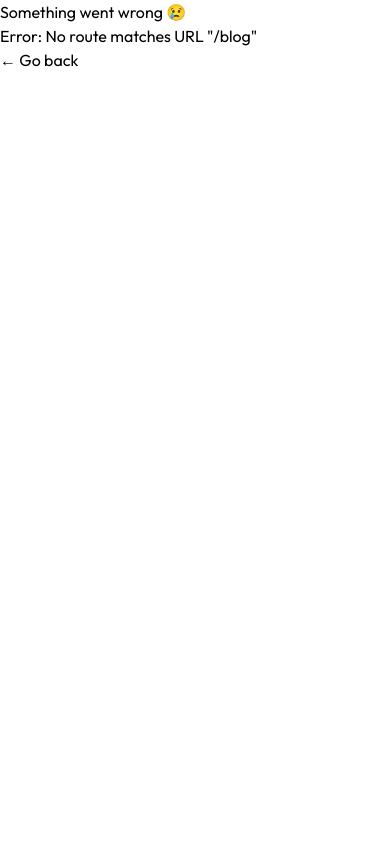
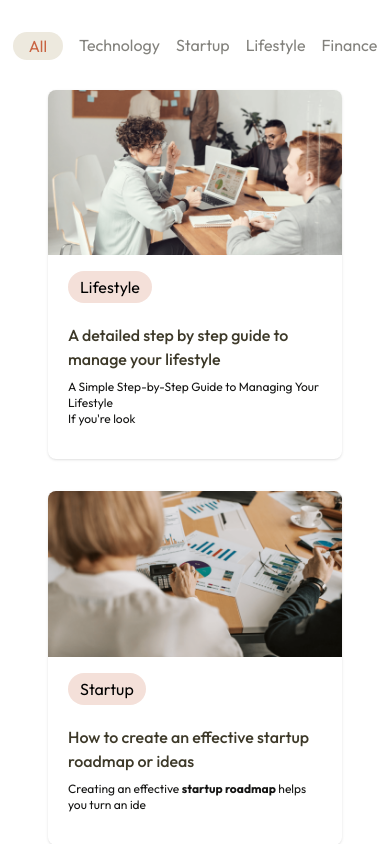
Before and after one commit to MeRitik/blog-react, a React (Vite) app: page /blog in a window 390 px wide. Shown: the top 844 px of the page. Built offline with nearby package versions, Linux system fonts and the light colour scheme.

Commit message:
Refactor routing and component structure; replace Blog component with Blogs, add Home and Newsletter components

```diff
--- a/src/assets/assets.js
+++ b/src/assets/assets.js
@@ -180,7 +180,7 @@ export const blog_data = [
         "updatedAt": "2025-04-29T10:14:58.575Z",
         "__v": 0,
         "subTitle": "Navigating the Future Responsibly"
-    }
+    },
 ]
 
 export const comments_data = [
--- a/src/components/BlogCard.jsx
+++ b/src/components/BlogCard.jsx
@@ -1,8 +1,18 @@
-import React from 'react'
+import { useNavigate } from "react-router";
 
-const BlogCard = () => {
+const BlogCard = ({ blog }) => {
+    const { title, description, category, image, _id } = blog;
+    const navigate = useNavigate();
+
     return (
-        <div>BlogCard</div>
+        <div onClick={() => navigate(`/blog/${_id}`)} className='w-full rounded-lg overflow-hidden shadow hover:scale-102 hover:shadow-primary/25 duration-300 cursor-pointer'>
+            <img src={image} className='aspect-video' />
+            <span className='ml-5 mt-4 px-3 py-1 inline-block bg-primary/20 rounded-full'>{category}</span>
+            <div className="p-5">
+                <h5 className="mb-2 font-medium text-foreground">{title}</h5>
+                <p className="mb-3 text-xs text-card-foreground" dangerouslySetInnerHTML={{ "__html": description.slice(0, 80) }}></p>
+            </div>
+        </div>
     )
 }
 
--- a/src/components/Blog.jsx
+++ b/src/components/Blogs.jsx
@@ -1,8 +1,9 @@
 import { useState } from 'react'
-import { blogCategories } from '../assets/assets'
+import { blog_data, blogCategories } from '../assets/assets'
 import { motion } from 'motion/react';
+import BlogCard from './BlogCard';
 
-const Blog = () => {
+const Blogs = () => {
     const [selectedCategory, setSelectedCategory] = useState('All');
 
     return (
@@ -22,11 +23,16 @@ const Blog = () => {
                         </button>
                     </div>
                 ))}
+            </div>
 
-                {/* Blog Cards */}
+            <div className='grid grid-cols-1 sm:grid-cols-2 md:grid-cols-3 xl:grid-cols-4 gap-8 mb-24 mx-8 sm:mx-16 xl:mx-40 px-4 sm:px-8'>
+                {blog_data.filter((blog) => selectedCategory === 'All' || blog.category === selectedCategory)
+                    .map((blog) => (
+                        <BlogCard key={blog._id} blog={blog} />
+                    ))}
             </div>
         </div>
     )
 }
 
-export default Blog
+export default Blogs
--- /dev/null
+++ b/src/components/Newsletter.jsx
@@ -0,0 +1,15 @@
+const Newsletter = () => {
+    return (
+        <div className="flex flex-col items-center justify-center text-center py-16 px-4 md:px-0 rounded-lg">
+            <h1 className="md:text-4xl text-2xl font-semibold">Never Miss a Blog!</h1>
+            <p className="md:text-lg text-secondary-foreground pb-8">Subscribe to our newsletter for the latest updates.</p>
+
+            <form className="flex items-center justify-between max-w-2xl w-full md:h-13 h-12">
+                <input className="border border-secondary rounded-md h-full border-r-0 outline-none w-full rounded-r-none px-3 text-secondary-foreground" type="email" placeholder="Enter your email" />
+                <button className="md:px-12 px-8 h-full text-primary-foreground bg-primary/80 hover:bg-primary transition-all cursor-pointer rounded-md rounded-l-none" type="submit">Subscribe</button>
+            </form>
+        </div>
+    )
+}
+
+export default Newsletter
--- /dev/null
+++ b/src/pages/Blog.jsx
@@ -0,0 +1,9 @@
+import React from 'react'
+
+const Blog = () => {
+    return (
+        <div>Blog</div>
+    )
+}
+
+export default Blog
--- /dev/null
+++ b/src/pages/Home.jsx
@@ -0,0 +1,17 @@
+import Blogs from "../components/Blogs"
+import Header from "../components/Header"
+import Newsletter from "../components/Newsletter"
+import Hero from "./Hero"
+
+const Home = () => {
+    return (
+        <>
+            <Header />
+            <Hero />
+            <Blogs />
+            <Newsletter />
+        </>
+    )
+}
+
+export default Home
```
Also changed, not shown: src/App.jsx (+12 -5 lines).
